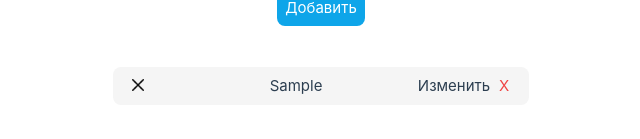
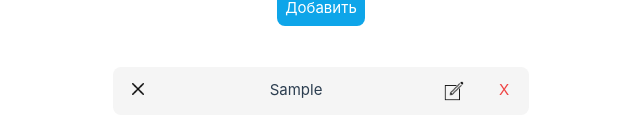
Before and after one commit to aefe2/Todo, a Vue app: page / in a window 1280 px wide. Both pictures are taken after typing "Sample" into the empty fields and a click on the button "Добавить". Shown: the part 195-334 px from the top of the page, without its empty margins (319-959 px from the left). Built offline with nearby package versions, Linux system fonts and the light colour scheme.

Commit message:
Добавлена иконка редактирования

```diff
--- a/src/components/TodoItem.vue
+++ b/src/components/TodoItem.vue
@@ -1,5 +1,5 @@
 <template>
-  <li class="grid grid-cols justify-items-center">
+  <li class="grid grid-cols justify-items-center items-center height">
     <div>
       <button @click="todoStore.toggleCompletion(todo.id)">
       <span v-if="todo.completed" class="text-green-200">
@@ -12,8 +12,10 @@
     </div>
     <span v-if="!editing" :class="{'line-through' : todo.completed}" class="break-words">{{ props.todo.text }}</span>
     <input v-if="editing" v-model="editedText" @keyup.enter="saveEdit" @blur="saveEdit"
-           class="text-neutral-600 border rounded-lg"/>
-    <button @click="startEditing">Изменить</button>
+           class="text-neutral-600 border rounded-lg p-1"/>
+    <button @click="startEditing">
+      <img src="@/assets/img/edit.png" alt="Редактировать" class="h-5">
+    </button>
     <button @click="todoStore.removeTodo(todo.id)" class="text-red-500">X</button>
   </li>
 </template>
@@ -53,6 +55,9 @@ const saveEdit = () => {
 </script>
 
 <style scoped>
+.height {
+  height: 3rem;
+}
 .grid-cols {
   grid-template-columns: 50px 1fr 50px 50px;
 }
```
Also changed, not shown: src/assets/img/edit.png (added).
